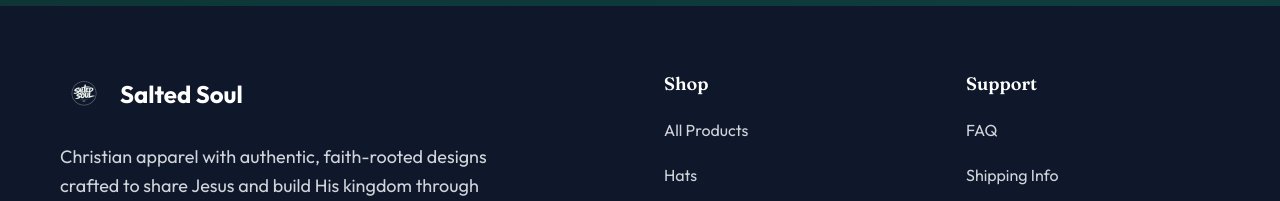
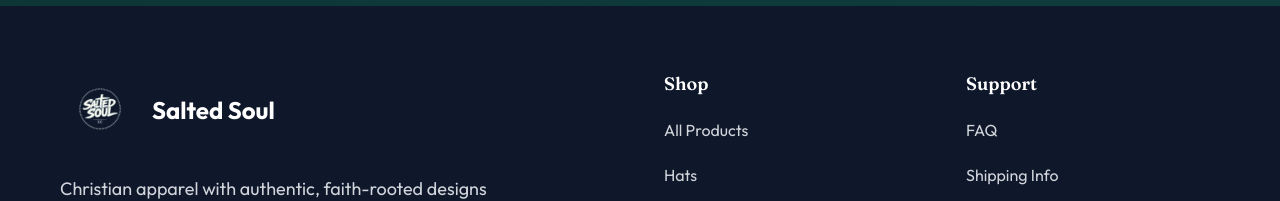
Before and after one commit to KP-TechnologySolutions/salted-soul, a Next.js app: page / in a window 1280 px wide. Shown: the part 4606-4807 px from the top of the page. Built offline with nearby package versions, Linux system fonts and the light colour scheme; no server answers.

Commit message:
Footer: enlarge logo from 48px to 80px

```diff
--- a/src/components/layout/Footer.tsx
+++ b/src/components/layout/Footer.tsx
@@ -19,9 +19,9 @@ const Footer: React.FC = () => {
                 <Image
                   src="/logo-original.webp"
                   alt="Salted Soul"
-                  width={48}
-                  height={48}
-                  className="h-12 w-12 object-contain"
+                  width={96}
+                  height={96}
+                  className="h-20 w-20 object-contain"
                 />
                 <span className="text-2xl font-bold">Salted Soul</span>
               </Link>
```
